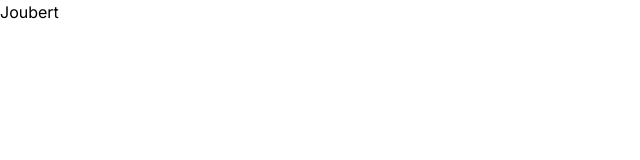
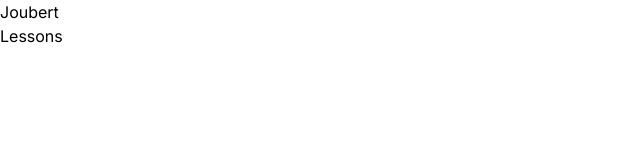
Before and after one commit to spaniard95/joubert, a Next.js app: page / in a window 1280 px wide. Shown: the top 160 px of the page, without its empty margins (0-640 px from the left). Built offline with nearby package versions, Linux system fonts and the light colour scheme.

Commit message:
add link in main page

```diff
--- a/src/app/page.tsx
+++ b/src/app/page.tsx
@@ -1,3 +1,10 @@
+import Link from "next/link";
+
 export default function Home() {
-  return <main>Joubert</main>;
+  return (
+    <main>
+      <div>Joubert</div>
+      <Link href="/lessons">Lessons</Link>
+    </main>
+  );
 }
```
